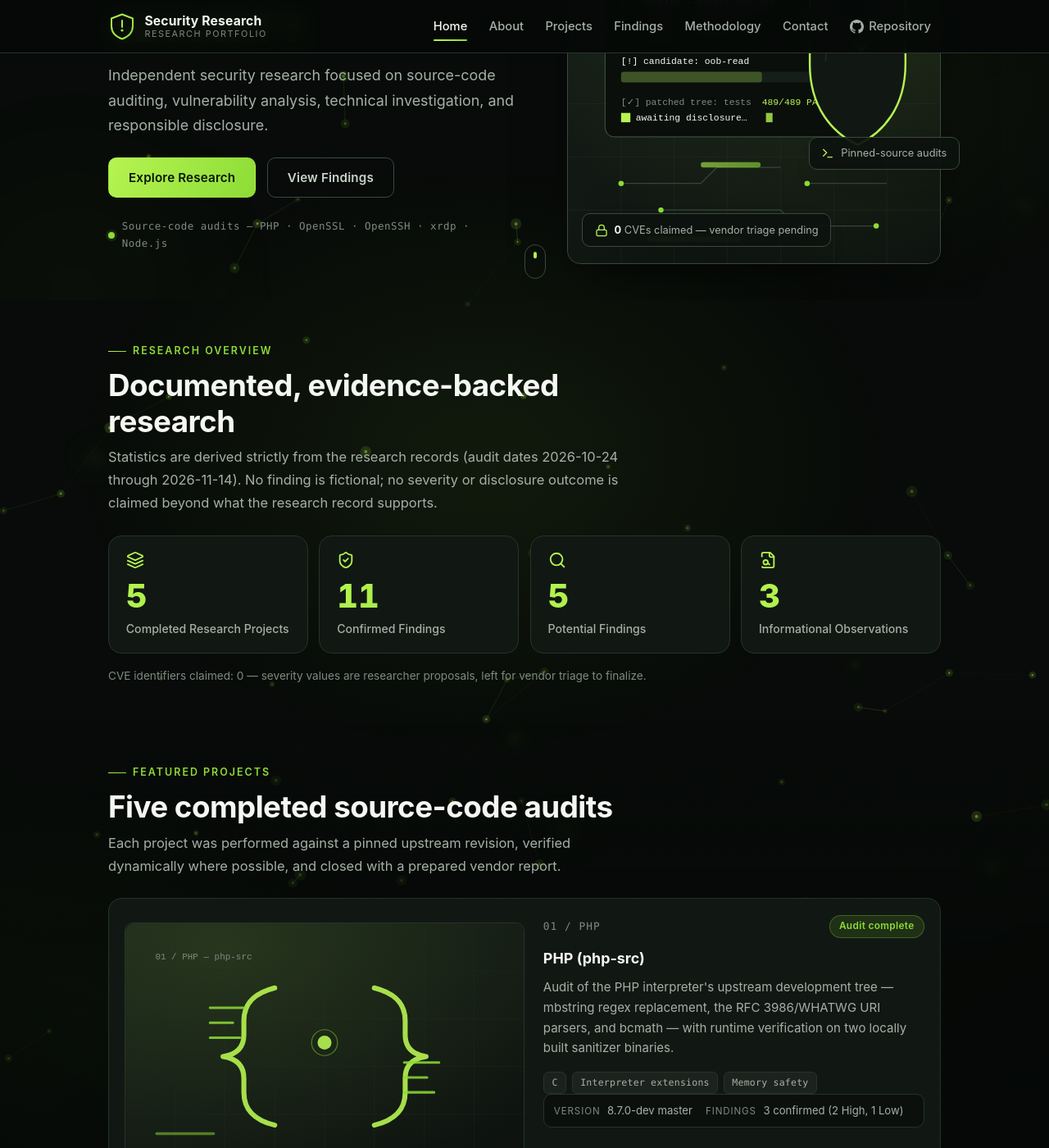
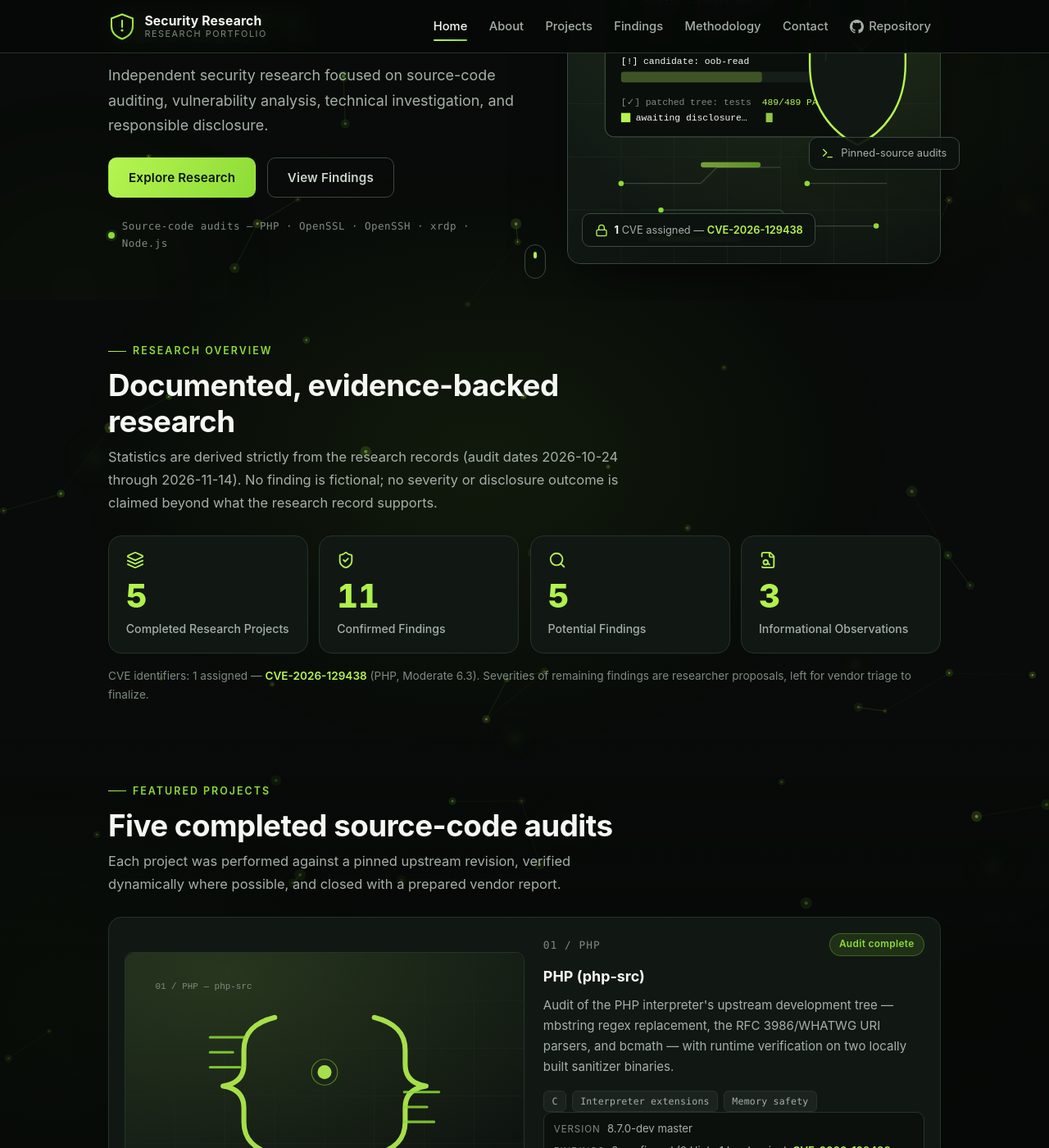
Before and after one commit to Sahan-Chathumina-25/Security-Researches, a Jekyll site: the page built from _pages/index.html, in a window 1280 px wide and 1400 px high, scrolled down 320 px. Shown: the whole window at 82% size. Built offline with Jekyll 4.4.1, drawn with Linux system fonts in a browser that asks for light colours; some of the changed text lies outside the part shown.

Commit message:
Add CVE-2026-129438 (PHP GHSA-mg3p-mxj9-g2mm) across hero, stats, PHP project, findings, and showcase pages

```diff
--- a/_includes/home-hero.html
+++ b/_includes/home-hero.html
@@ -42,7 +42,7 @@
       </p>
       <p class="hero-chip hero-chip--three">
         {% include icon.html name="lock" size="16" %}
-        <span><strong>0</strong> CVEs claimed — vendor triage pending</span>
+        <span><strong>1</strong> CVE assigned — <a href="https://github.com/php/php-src/security/advisories/GHSA-mg3p-mxj9-g2mm#event-1404536" rel="noopener noreferrer" target="_blank">CVE-2026-129438</a></span>
       </p>
     </div>
   </div>
--- a/_pages/index.html
+++ b/_pages/index.html
@@ -39,8 +39,10 @@ title: Security Research — Independent Security Research & Open-Source Softwar
       </div>
     </div>
     <p class="stat-note reveal">
-      CVE identifiers claimed: 0 — severity values are researcher proposals,
-      left for vendor triage to finalize.
+      CVE identifiers: 1 assigned —
+      <a href="https://github.com/php/php-src/security/advisories/GHSA-mg3p-mxj9-g2mm#event-1404536" rel="noopener noreferrer" target="_blank">CVE-2026-129438</a>
+      (PHP, Moderate 6.3). Severities of remaining findings are researcher
+      proposals, left for vendor triage to finalize.
     </p>
   </div>
 </section>
@@ -79,7 +81,7 @@ title: Security Research — Independent Security Research & Open-Source Softwar
           </ul>
           <ul class="project-facts">
             <li><span class="fact-label">Version</span> 8.7.0-dev master</li>
-            <li><span class="fact-label">Findings</span> 3 confirmed (2 High, 1 Low)</li>
+            <li><span class="fact-label">Findings</span> 3 confirmed (2 High, 1 Low) — incl. <a href="https://github.com/php/php-src/security/advisories/GHSA-mg3p-mxj9-g2mm#event-1404536" rel="noopener noreferrer" target="_blank">CVE-2026-129438</a></li>
           </ul>
           <div class="card-foot">
             <a class="card-link" href="{{ '/projects/php/' | relative_url }}">View project {% include icon.html name="arrow-up-right" size="14" %}</a>
@@ -303,10 +305,12 @@ title: Security Research — Independent Security Research & Open-Source Softwar
       <p class="eyebrow">Findings</p>
       <h2 class="section-title">Categorized by verification status</h2>
       <p class="section-lede">
-        Because no finding has been submitted to a vendor yet, public reports
-        are deliberately redacted: root cause, impact scope, and verification
-        methodology are described — PoC code, trigger inputs, and reproduction
-        steps for unpatched issues are withheld.
+        One finding (PHP-V2) has been disclosed as
+        <a href="https://github.com/php/php-src/security/advisories/GHSA-mg3p-mxj9-g2mm#event-1404536" rel="noopener noreferrer" target="_blank">CVE-2026-129438</a>.
+        For the remaining unpatched findings, public reports are deliberately
+        redacted: root cause, impact scope, and verification methodology are
+        described — PoC code, trigger inputs, and reproduction steps for
+        unpatched issues are withheld.
       </p>
     </div>
 
--- a/_pages/projects.html
+++ b/_pages/projects.html
@@ -29,7 +29,7 @@ wide: true
       <h2 class="card-title"><a href="{{ '/projects/php/' | relative_url }}">PHP (php-src)</a></h2>
       <ul class="project-facts">
         <li><span class="fact-label">Version</span> 8.7.0-dev master @ <code>251fe7729</code> (2026-10-24)</li>
-        <li><span class="fact-label">Status</span> audit, runtime confirmation, and disclosure report complete</li>
+        <li><span class="fact-label">Status</span> audit and runtime confirmation complete; PHP-V2 disclosed — <a href="https://github.com/php/php-src/security/advisories/GHSA-mg3p-mxj9-g2mm#event-1404536" rel="noopener noreferrer" target="_blank">CVE-2026-129438</a> assigned (Moderate, CVSS 6.3, fixed in 8.5.13)</li>
         <li><span class="fact-label">Confirmed</span> 3 (V1 High, V2 High, V4 Low) + 1 partially confirmed + 1 static-only</li>
         <li><span class="fact-label">Highlights</span> OOB read in <code>mb_ereg_replace()</code> replacement walk; RFC 3986 recomposition integer wrap returning an uninitialized 2 GiB string; uncatchable bcmath allocation fatal</li>
       </ul>
--- a/assets/css/style.scss
+++ b/assets/css/style.scss
@@ -1029,6 +1029,23 @@ svg {
   color: var(--color-text);
 }
 
+.project-facts a,
+.stat-note a,
+.section-lede a,
+.hero-chip a {
+  color: var(--color-accent);
+  font-weight: 600;
+  text-decoration: none;
+}
+
+.project-facts a:hover,
+.stat-note a:hover,
+.section-lede a:hover,
+.hero-chip a:hover {
+  color: var(--color-accent-2);
+  text-decoration: underline;
+}
+
 .showcase-intro {
   max-width: 720px;
   margin: 0 0 1.5rem;
```
Also changed, not shown: _pages/findings.md (+10 -6 lines), _pages/project-php.md (+12 -7 lines).
